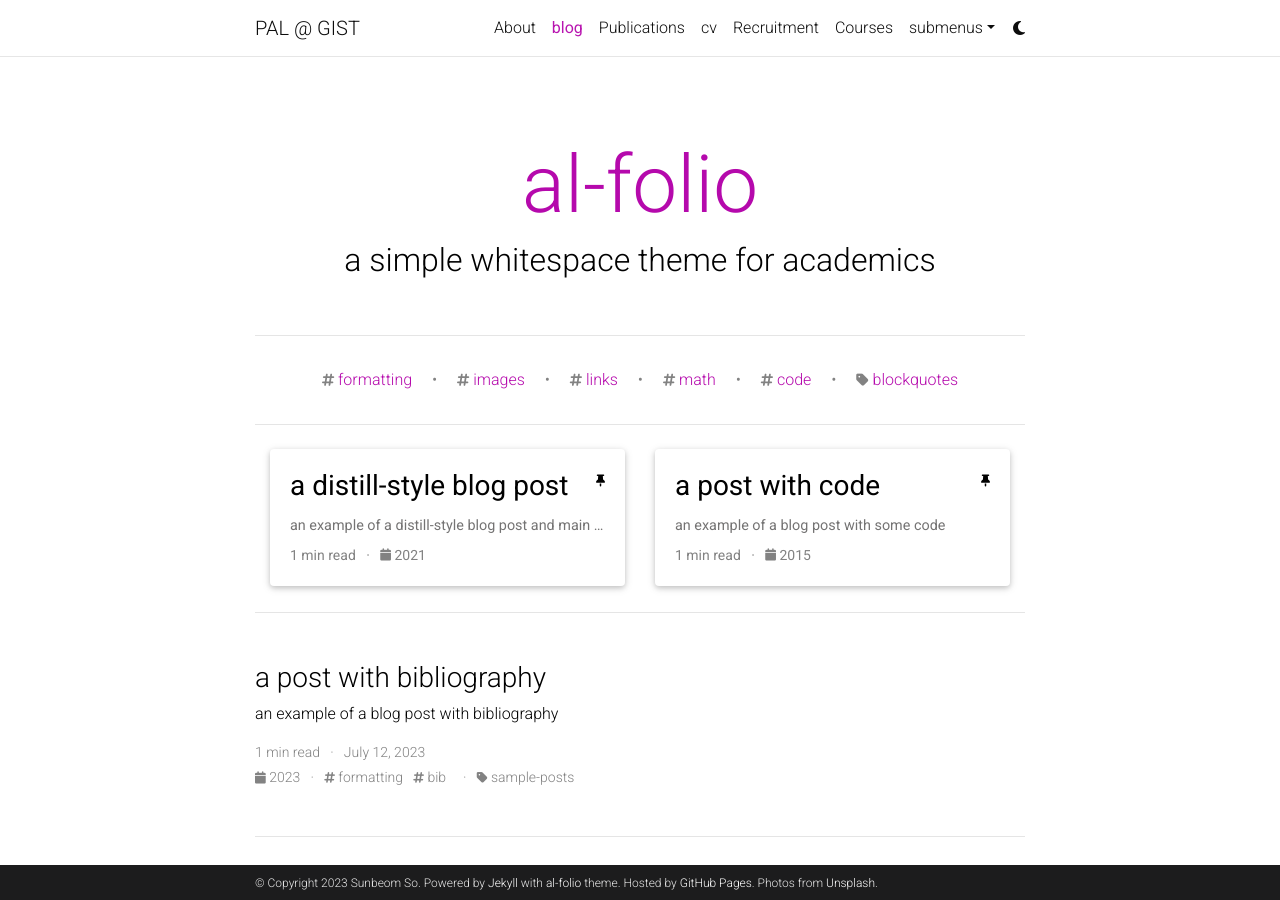
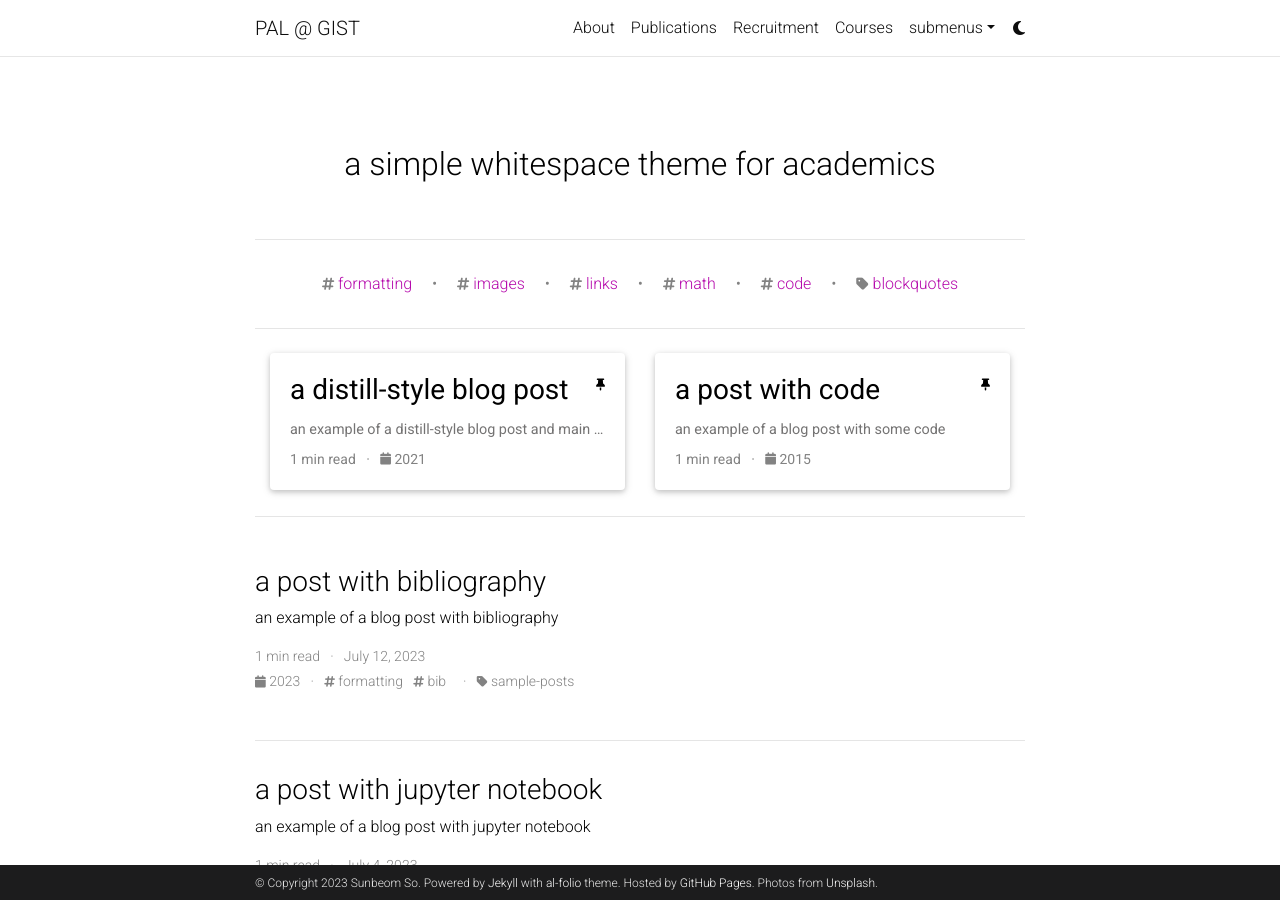
Before and after one commit to ku-formal/ku-formal.github.io, a Jekyll site: the page built from blog/index.html, in a window 1280 px wide and 900 px high. Built offline with Jekyll 4.4.1, drawn with Linux system fonts in a browser that asks for light colours; full-size pictures stand in for the smaller copies a plugin makes; the list of posts is cut into pages by our own code; comment, search, counter and statistics services are not loaded; a style sheet for code colours, icons or effects is not loaded.

Commit message:
do not show blog

```diff
--- a/_config.yml
+++ b/_config.yml
@@ -123,8 +123,8 @@ bing_site_verification:  # out your bing-site-verification ID (Bing Webmaster)
 # Blog
 # -----------------------------------------------------------------------------
 
-blog_name: al-folio # blog_name will be displayed in your blog page
-blog_nav_title: blog # your blog must have a title for it to be displayed in the nav bar
+blog_name: # blog_name will be displayed in your blog page
+blog_nav_title: # your blog must have a title for it to be displayed in the nav bar
 blog_description: a simple whitespace theme for academics
 permalink: /blog/:year/:title/
 
```
Also changed, not shown: _pages/cv.md (+1 -1 lines).
